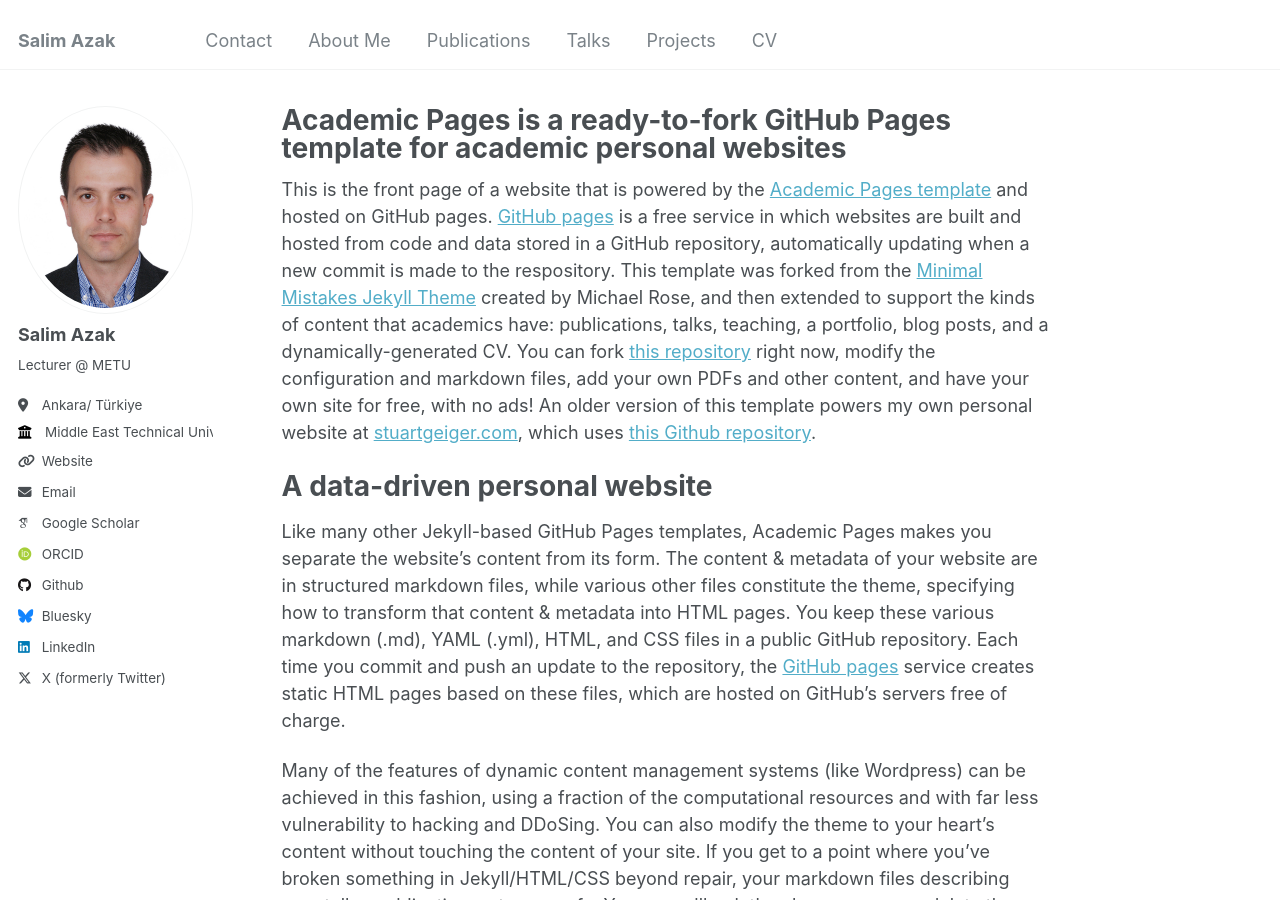
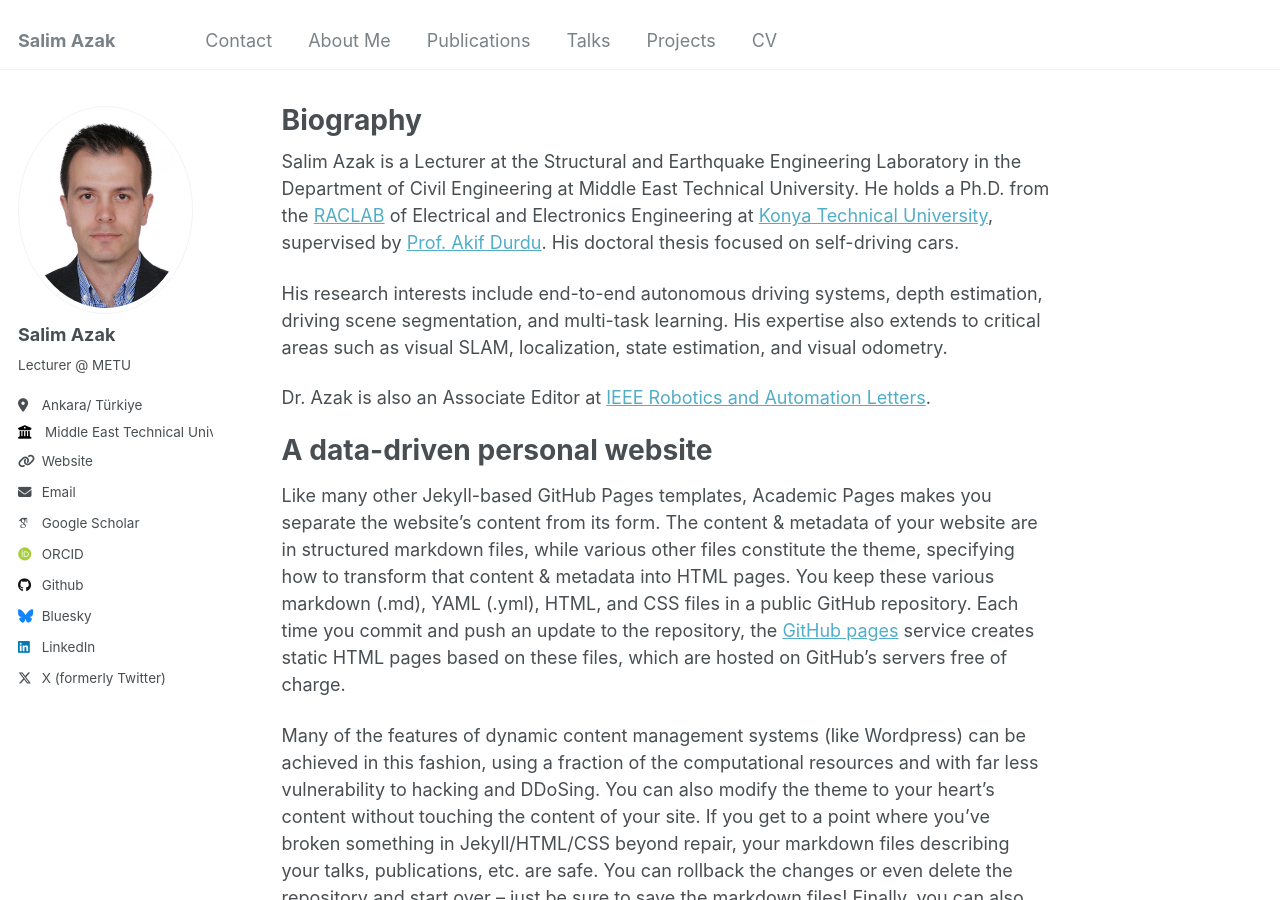
Before and after one commit to salimazak/salimazak.github.io, a Jekyll site: the page built from _pages/about.md, in a window 1280 px wide and 900 px high. Built offline with Jekyll 4.4.1, drawn with Linux system fonts in a browser that asks for light colours; some web fonts are replaced.

Commit message:
Update about.md

```diff
--- a/_pages/about.md
+++ b/_pages/about.md
@@ -1,13 +1,17 @@
 ---
 permalink: /
-title: "Academic Pages is a ready-to-fork GitHub Pages template for academic personal websites"
+title: "Biography"
 author_profile: true
 redirect_from:
   - /about/
   - /about.html
 ---
 
-This is the front page of a website that is powered by the [Academic Pages template](https://github.com/academicpages/academicpages.github.io) and hosted on GitHub pages. [GitHub pages](https://pages.github.com) is a free service in which websites are built and hosted from code and data stored in a GitHub repository, automatically updating when a new commit is made to the respository. This template was forked from the [Minimal Mistakes Jekyll Theme](https://mmistakes.github.io/minimal-mistakes/) created by Michael Rose, and then extended to support the kinds of content that academics have: publications, talks, teaching, a portfolio, blog posts, and a dynamically-generated CV. You can fork [this repository](https://github.com/academicpages/academicpages.github.io) right now, modify the configuration and markdown files, add your own PDFs and other content, and have your own site for free, with no ads! An older version of this template powers my own personal website at [stuartgeiger.com](http://stuartgeiger.com), which uses [this Github repository](https://github.com/staeiou/staeiou.github.io).
+Salim Azak is a Lecturer at the Structural and Earthquake Engineering Laboratory in the Department of Civil Engineering at Middle East Technical University. He holds a Ph.D. from the [RACLAB](https://raclab.org/) of Electrical and Electronics Engineering at [Konya Technical University](https://www.ktun.edu.tr/en/Universite/AnaSayfa), supervised by [Prof. Akif Durdu](https://ktun.edu.tr/tr/Universite/PersonelBilgi?prsnl=Lf2Y6O7yzgev56OW8aYYhFJ8fVJTwu9EnIcMFc5Oynw%3D). His doctoral thesis focused on self-driving cars.
+
+His research interests include end-to-end autonomous driving systems, depth estimation, driving scene segmentation, and multi-task learning. His expertise also extends to critical areas such as visual SLAM, localization, state estimation, and visual odometry.
+
+Dr. Azak is also an Associate Editor at [IEEE Robotics and Automation Letters](https://www.ieee-ras.org/publications/ra-l).
 
 A data-driven personal website
 ======
```
